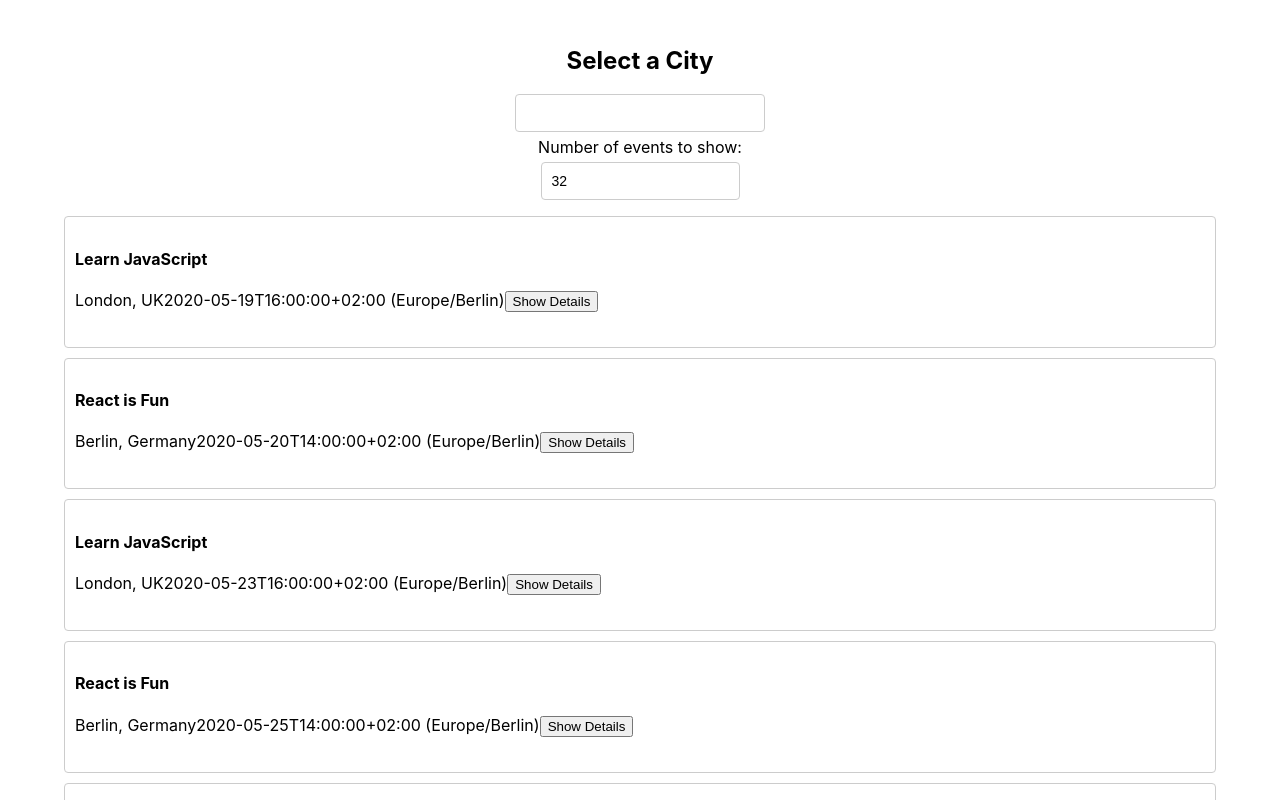
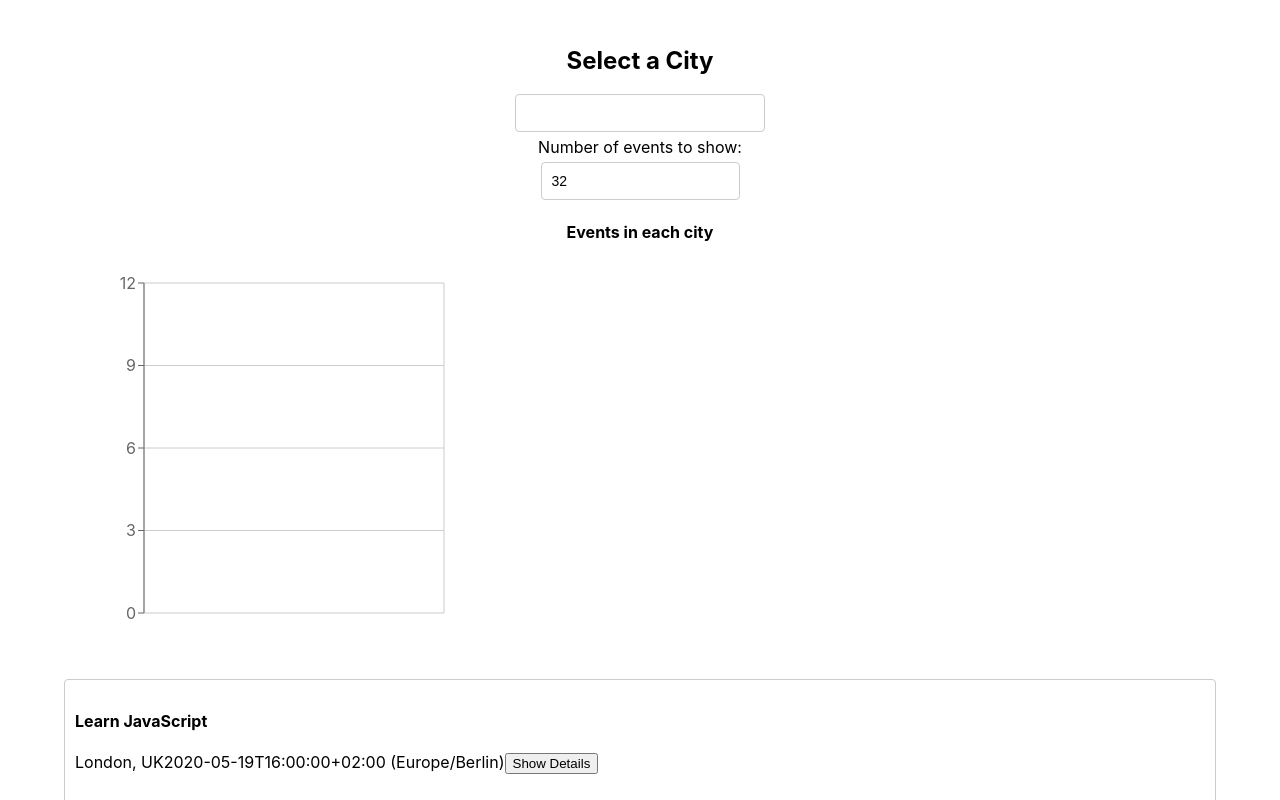
Before and after one commit to simharuk2021/meet, a React (Create React App) app: page / in a window 1280 px wide. Shown: the top 800 px of the page. Built offline with nearby package versions, Linux system fonts and the light colour scheme; what atatus-spa would draw is missing.

Commit message:
CHART ADDED

```diff
--- a/package.json
+++ b/package.json
@@ -15,6 +15,7 @@
     "react-bootstrap": "^2.0.3",
     "react-dom": "^17.0.2",
     "react-scripts": "4.0.3",
+    "recharts": "^2.1.8",
     "web-vitals": "^0.2.4",
     "workbox-background-sync": "^5.1.4",
     "workbox-broadcast-update": "^5.1.4",
--- a/src/App.js
+++ b/src/App.js
@@ -7,10 +7,9 @@
 import NumberOfEvents from'./NumberOfEvents';
 import WelcomeScreen from './WelcomeScreen';
 import { getEvents, extractLocations, checkToken, getAccessToken } from './api';
-
 import './nprogress.css';
 import { Container } from 'react-bootstrap';
-
+import { ScatterChart, Scatter, XAxis, YAxis, CartesianGrid, Tooltip } from 'recharts';
 
 
 class App extends Component {
@@ -91,6 +90,16 @@
     }
   };
 
+  getData = () => {
+    const {locations, events} = this.state;
+    const data = locations.map((location)=>{
+      const number = events.filter((event) => event.location === location).length
+      const city = location.split(', ').shift()
+      return {city, number};
+    })
+    return data;
+  };
+
   render() {
   // if (this.state.showWelcomeScreen === undefined) return <div
   //   className="App" />
@@ -103,6 +112,22 @@
                 numberOfEvents={this.state.numberOfEvents}
                 updateNumberOfEvents={this.updateNumberOfEvents}
                 errorText={this.state.errorText} />
+                <h4>Events in each city</h4>
+
+      <ScatterChart
+      width={400}
+      height={400}
+      margin={{
+        top: 20, right: 20, bottom: 20, left: 20,
+      }}
+      >
+      <CartesianGrid />
+      <XAxis type="number" dataKey="city" name="city" />
+      <YAxis type="number" dataKey="number" name="number of events" />
+      <Tooltip cursor={{ strokeDasharray: '3 3' }} />
+      <Scatter data={this.getData()} fill="#8884d8" />
+      </ScatterChart>
+
       <EventList events={this.state.events}/>
       {navigator.onLine && <WelcomeScreen showWelcomeScreen={this.state.showWelcomeScreen} getAccessToken={() => { getAccessToken() }} />}
     </Container>
```
Also changed, not shown: 1 other file (tests, documents, lock files or other folders).
